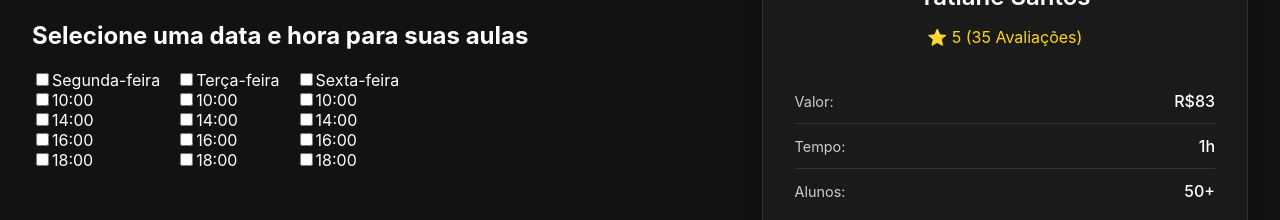
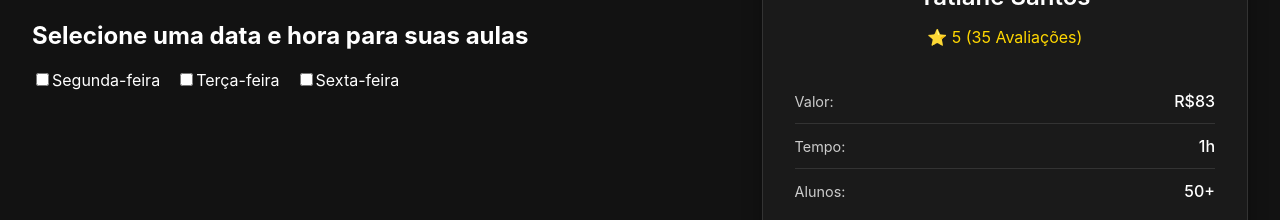
Before and after one commit to MarceloSantos1906/TocaAqui, a React (Vite) app: page /professor/1/schedule in a window 1280 px wide. Shown: the part 233-453 px from the top of the page. Built offline with nearby package versions, Linux system fonts and the light colour scheme.

Commit message:
Update ClassDateTimeProps.tsx

```diff
--- a/src/components/ClassDateTime/ClassDateTimeProps.tsx
+++ b/src/components/ClassDateTime/ClassDateTimeProps.tsx
@@ -2,10 +2,9 @@ import './ClassDateTimeProps.css';
 
 interface ClassDateTimeProps {
     dates: string[];
-    times: string[];
 }
 
-function ClassDateTime({ dates, times }: ClassDateTimeProps) {
+function ClassDateTime({ dates }: ClassDateTimeProps) {
     return (
         <div className="dates">
             {dates.map((date, dateIndex) => (
@@ -17,17 +16,6 @@ function ClassDateTime({ dates, times }: ClassDateTimeProps) {
                         id={`date-${dateIndex}`}
                     />
                     <label htmlFor={`date-${dateIndex}`}>{date}</label>
-                    {times.map((time, timeIndex) => (
-                        <div key={`time-${dateIndex}-${timeIndex}`}>
-                            <input
-                                type="checkbox"
-                                name={`time-${dateIndex}-${timeIndex}`}
-                                value={time}
-                                id={`time-${dateIndex}-${timeIndex}`}
-                            />
-                            <label htmlFor={`time-${dateIndex}-${timeIndex}`}>{time}</label>
-                        </div>
-                    ))}
                 </div>
             ))}
         </div>
```
